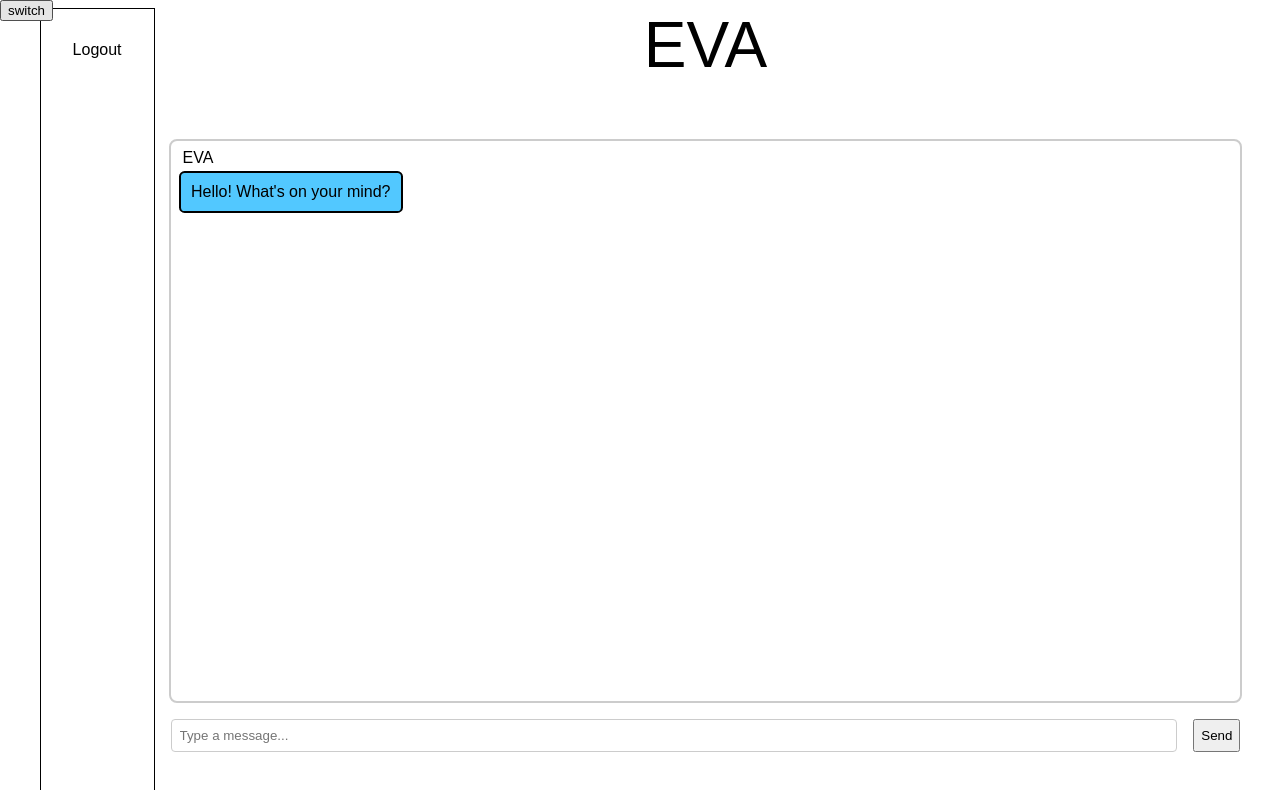
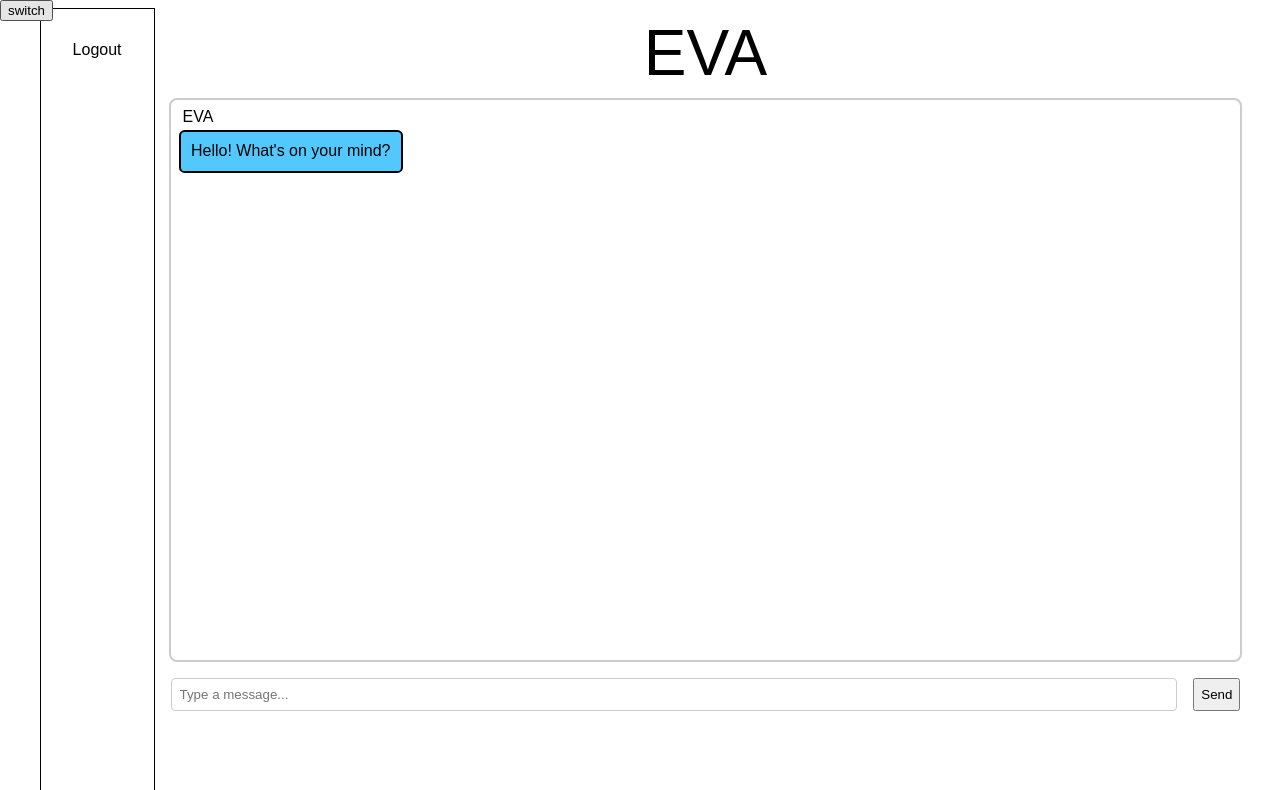
Before and after one commit to mikewng/agentplannerfe, a Next.js app: page / in a window 1280 px wide. Both pictures are taken after a click on the button "switch". Shown: the top 790 px of the page. Built offline with nearby package versions, Linux system fonts and the light colour scheme; what axios-mock-adapter would draw is missing.

Commit message:
more css

```diff
--- a/src/app/screens/prompting/components/promptchatui.scss
+++ b/src/app/screens/prompting/components/promptchatui.scss
@@ -2,14 +2,11 @@
     height: 100%;
     display: flex;
     flex-direction: column;
-    justify-content: center;
     align-items: center;
     gap: 1rem;
 
     .prompt-chat-ui-box-container {
         width: 100%;
-        // min-width: 50vw;
-        // max-width: 50vw;
         border: 2px solid #ccc;
         border-radius: 8px;
         height: 70vh;
--- a/src/app/screens/prompting/promptingscreen.scss
+++ b/src/app/screens/prompting/promptingscreen.scss
@@ -22,6 +22,9 @@
             display: flex;
             justify-content: center;
             align-items: center;
+            height: fit-content;
+
+            padding: 0.5rem;
 
             .header-text {
                 font-size: 4rem;
```
